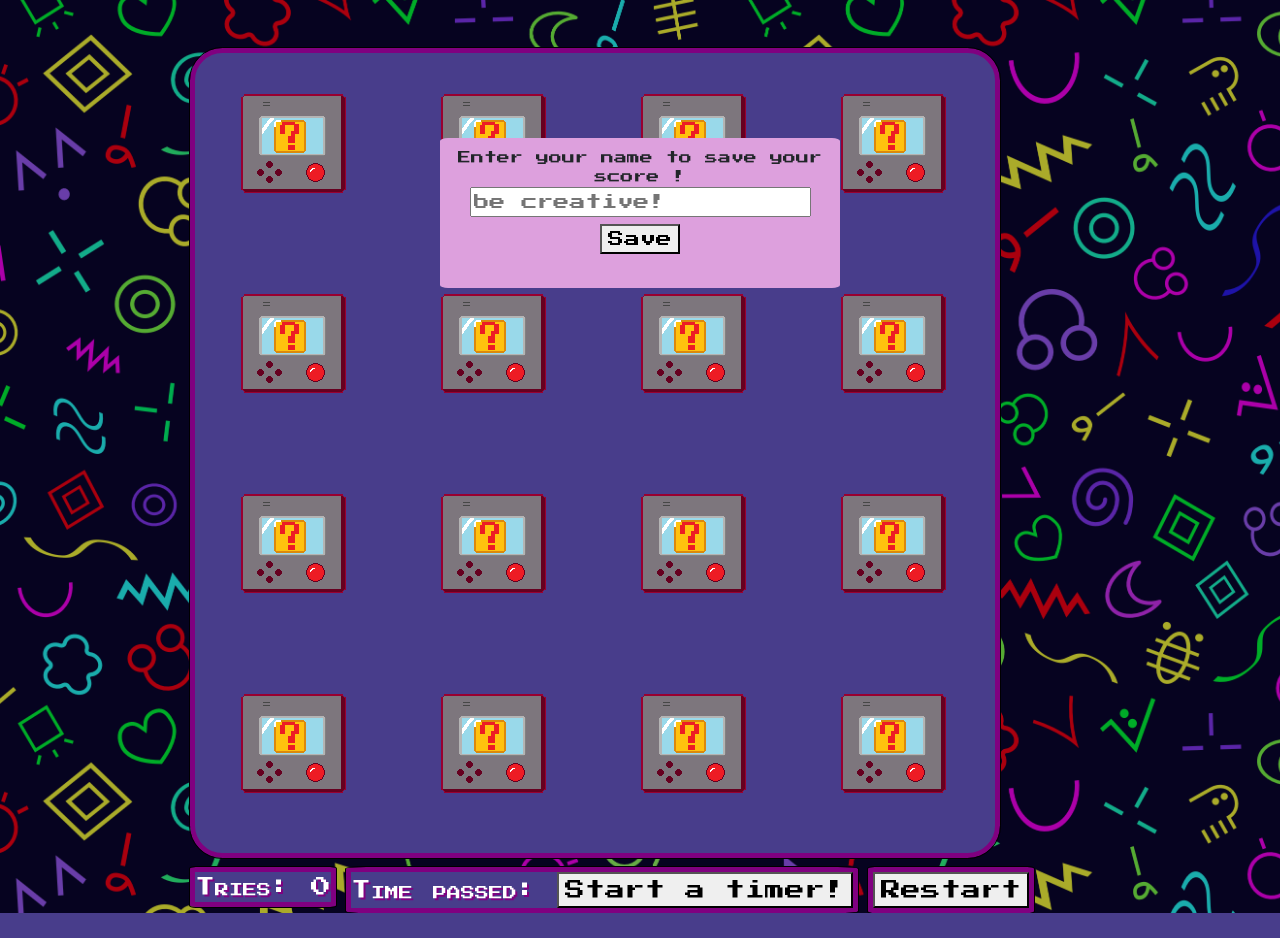
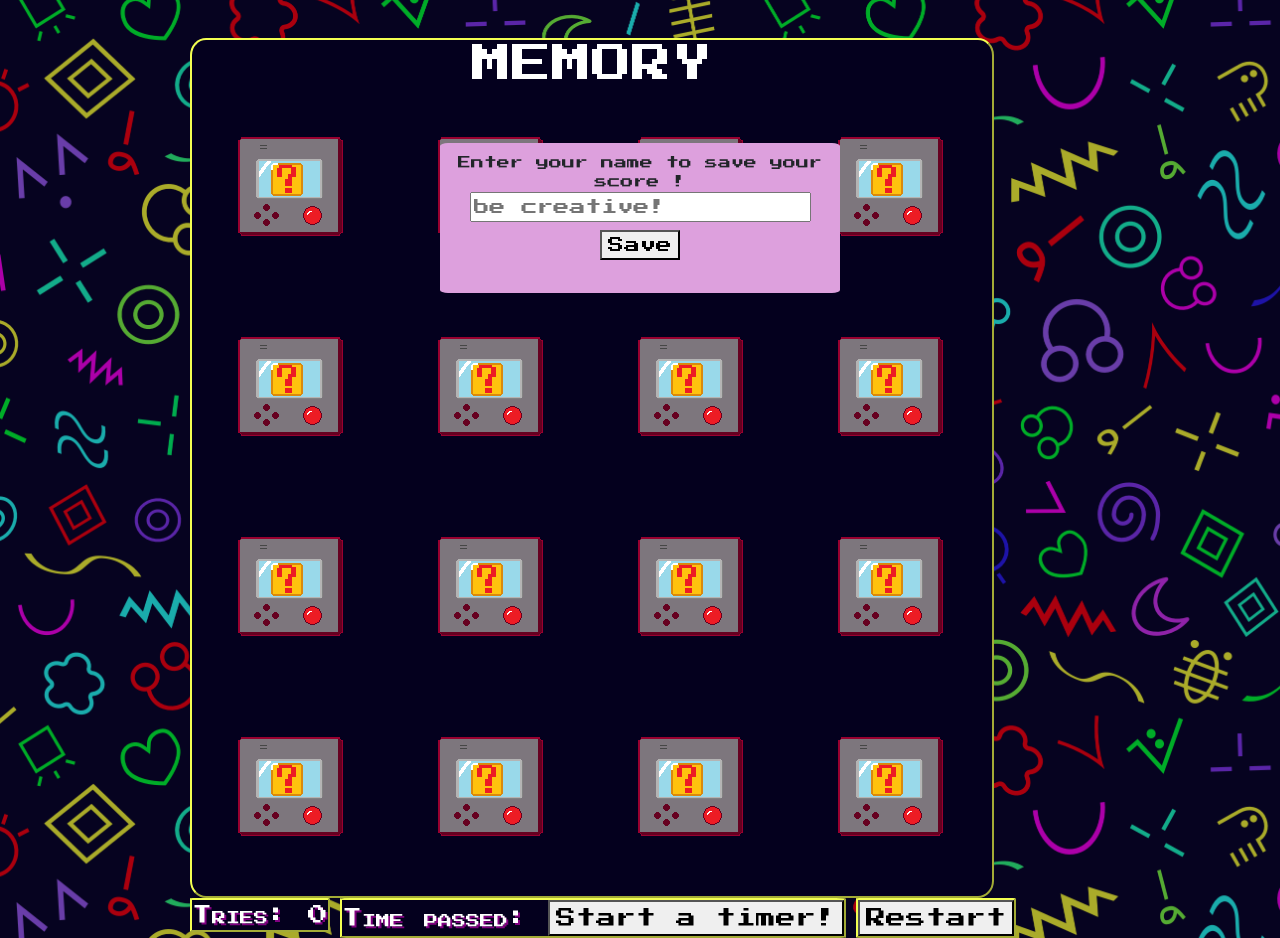
Before and after one commit to LilboX3/ITproj_PixelPlayground, a PHP site: page /memory.php in a window 1280 px wide. Shown: the part 135-1073 px from the top of the page. Before the commit the page ends 1048 px from the top, so only its background shows below. Run offline with PHP 8.4, Linux system fonts and the light colour scheme.

Commit message:
memory design anpassung

```diff
--- a/Memory/memory.css
+++ b/Memory/memory.css
@@ -8,13 +8,17 @@
     float: left;
    }
 
+   h1{
+    margin-top: auto;
+    text-align: center;
+    color: white;
+   }
+
    .infobox, #spielbereich {
-       border: 10px solid transparent;
-       background-color: darkslateblue;
-    border: 5px solid purple;
-    border-radius: 4%;
-    outline: 1px solid black;
-    margin-top: 1%;
+       background-color:  rgb(4, 0, 30);;
+    border: 2px solid rgb(243, 255, 81);
+    border-radius: 2%;
+    border-style: outset;
     margin-left: 10px;
     float:left;
    }
--- a/memory.php
+++ b/memory.php
@@ -27,7 +27,7 @@ include_once 'navbar.php';
   <?php }?>
 
  <div id = "spielbereich">
-
+    <h1>MEMORY</h1>
   </div>
   <div class="infobox">
     <div id="tries" class="labels">
```
